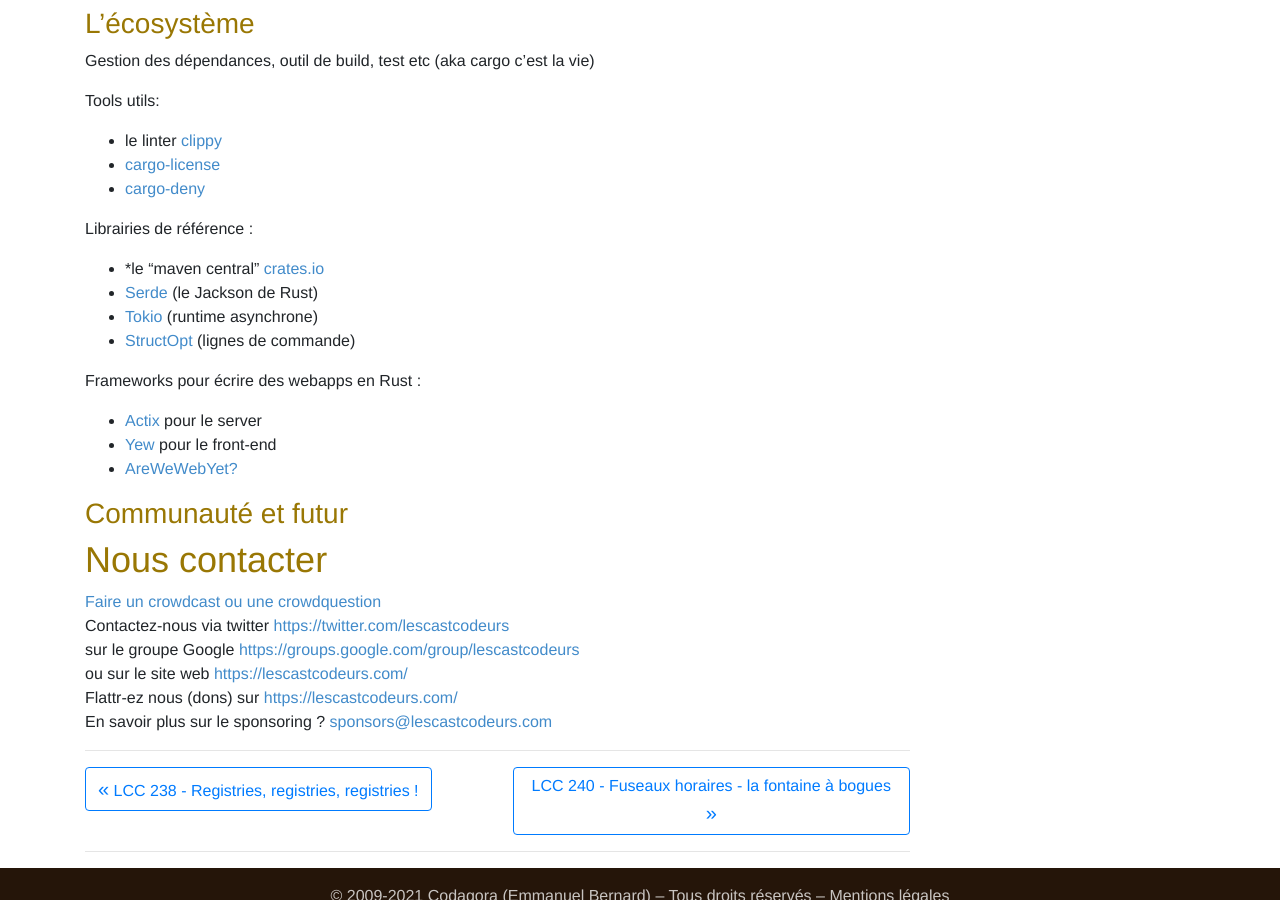
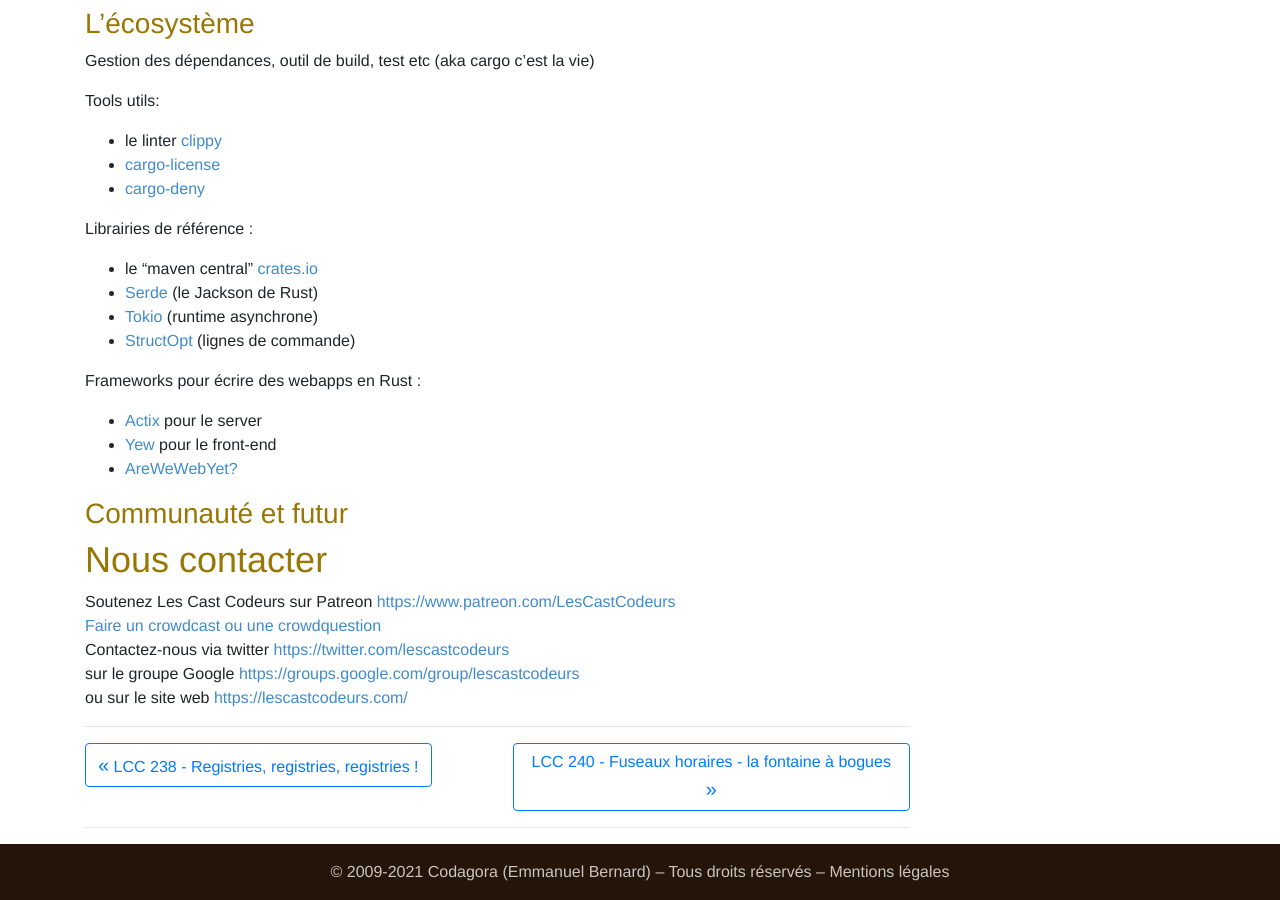
Before and after one commit to lescastcodeurs/lescastcodeurs.com, a Jekyll site: the page built from _posts/2020-10-05-lcc-239-interview-rust-avec-francois-teychene-sylvain-wallez-et-geoffroy-couprie.md, in a window 1280 px wide and 900 px high, scrolled down 1600 px. Built offline with Jekyll 4.4.1, drawn with Linux system fonts in a browser that asks for light colours; nearby versions of some CDN libraries; comment, search, counter and statistics services are not loaded.

Commit message:
Mets a jour section nous contacter pour les interviews

```diff
--- a/_posts/2020-10-05-lcc-239-interview-rust-avec-francois-teychene-sylvain-wallez-et-geoffroy-couprie.md
+++ b/_posts/2020-10-05-lcc-239-interview-rust-avec-francois-teychene-sylvain-wallez-et-geoffroy-couprie.md
@@ -76,7 +76,7 @@ Tools utils:
 
 Librairies de référence :
 
-* *le "maven central" [crates.io](https://crates.io/)
+* le "maven central" [crates.io](https://crates.io/)
 * [Serde](https://serde.rs/) (le Jackson de Rust)
 * [Tokio](https://tokio.rs/) (runtime asynchrone)
 * [StructOpt](https://github.com/TeXitoi/structopt) (lignes de commande)
@@ -91,9 +91,8 @@ Frameworks pour écrire des webapps en Rust :
 
 ## Nous contacter
 
+Soutenez Les Cast Codeurs sur Patreon <https://www.patreon.com/LesCastCodeurs>
 [Faire un crowdcast ou une crowdquestion](https://lescastcodeurs.com/crowdcasting/)
 Contactez-nous via twitter <https://twitter.com/lescastcodeurs>
 sur le groupe Google <https://groups.google.com/group/lescastcodeurs>
 ou sur le site web <https://lescastcodeurs.com/>
-Flattr-ez nous (dons) sur <https://lescastcodeurs.com/>
-En savoir plus sur le sponsoring ? <sponsors@lescastcodeurs.com>
```
Also changed, not shown: _posts/2020-07-08-lcc-235-interview-micro-services-avec-@ygrenzinger-et-@khaledsouf.md (+1 -2 lines), _posts/2020-11-02-lcc-241-interview-cloud-ide-avec-sun-tan-et-marc-dumais.md (+1 -2 lines), _posts/2020-12-04-lcc-243-interview-sre-avec-nicolas-helleringer-et-maxime-brugidou-partie-1.md (+1 -2 lines), _posts/2021-01-04-lcc-245-interview-sre-avec-nicolas-helleringer-et-maxime-brugidou-partie-2.md (+1 -2 lines).
